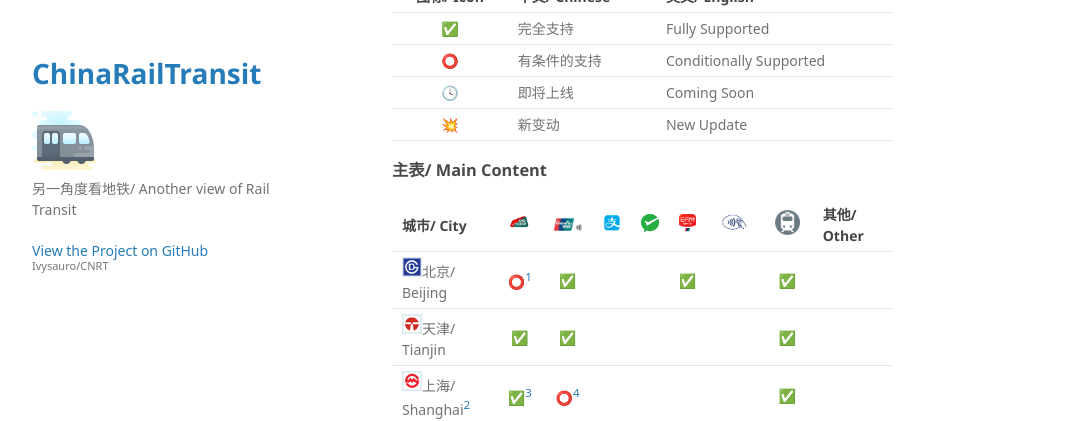
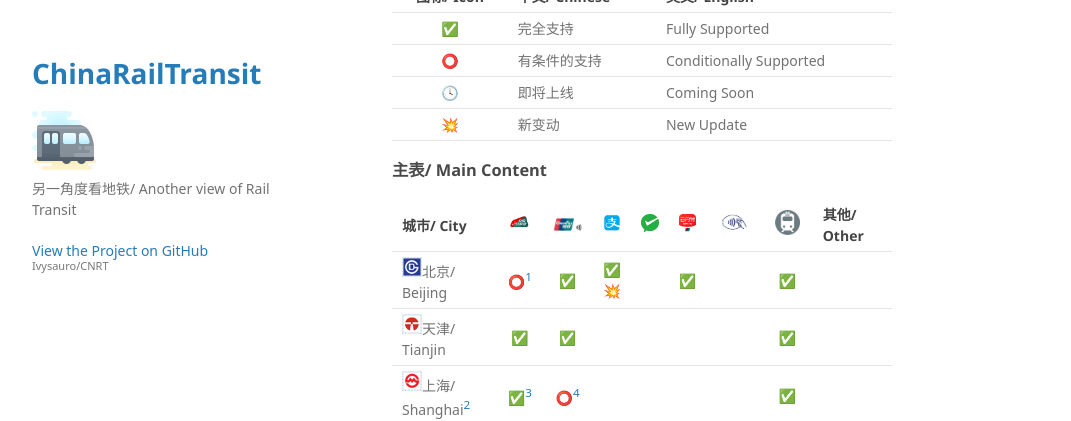
Before and after one commit to Ivysauro/CNRT, a Jekyll site: the page built from data/Pay.md, in a window 1280 px wide and 900 px high, scrolled down 802 px. Shown: the top 421 px of the window, without its empty margins (178-1249 px from the left). Built offline with Jekyll 4.4.1, drawn with Linux system fonts in a browser that asks for light colours; some web fonts are replaced; our own code applies the rules of GitHub Pages for plain Markdown files; a script that is not in the unit is left out.

Commit message:
🍊更新北京数据及评分
北京地铁支持支付宝乘车码过闸

```diff
--- a/data/Pay.md
+++ b/data/Pay.md
@@ -37,7 +37,7 @@
 
 | 城市/ City | <img src="https://raw.githubusercontent.com/Ivysauro/CNRT/master/images/T-Union.png" width="40" hegiht="40" alt="T-Union"/> | <img src="https://raw.githubusercontent.com/Ivysauro/CNRT/master/images/Unionpay NFC.png" width="40" hegiht="40" alt="Unionpay Quickpass"/> | <img src="https://raw.githubusercontent.com/Ivysauro/CNRT/master/images/Alipay.png" width="30" hegiht="30" alt="Alipay Transit QR Code"/> | <img src="https://raw.githubusercontent.com/Ivysauro/CNRT/master/images/WeChat Pay.png" width="25" hegiht="25" alt="WeChat Pay Transit QR Code"/> | <img src="https://raw.githubusercontent.com/Ivysauro/CNRT/master/images/Unionpay.png" width="25" hegiht="25" alt="Unionpay Transit QR Code"/> | <img src="https://raw.githubusercontent.com/Ivysauro/CNRT/master/images/contactless.gif" width="40" hegiht="40" alt="Global Cards"/> | <img src="https://raw.githubusercontent.com/Ivysauro/CNRT/master/images/Rail Transit.png" width="25" hegiht="25" alt="Transit QR Code of Official Apps"/> | 其他/ Other |
 | ---------  | :-----: | :------:  | :---------: | :-------: | :-------: | :-----------: | :-----------: | :- |
-| <img src="https://raw.githubusercontent.com/Ivysauro/CNRT/master/images/city/bj.gif" width="20" hegiht="20"/>北京/ Beijing | ⭕[^bj] | ✅ | | | ✅ | | ✅ |
+| <img src="https://raw.githubusercontent.com/Ivysauro/CNRT/master/images/city/bj.gif" width="20" hegiht="20"/>北京/ Beijing | ⭕[^bj] | ✅ | ✅💥 | | ✅ | | ✅ |
 | <img src="https://raw.githubusercontent.com/Ivysauro/CNRT/master/images/city/tj.gif" width="20" hegiht="20"/>天津/ Tianjin | ✅ | ✅ | | | | | ✅ | |
 | <img src="https://raw.githubusercontent.com/Ivysauro/CNRT/master/images/city/sh.gif" width="20" hegiht="20"/>上海/ Shanghai[^csh] | ✅[^sh1] | ⭕[^sh2] | | | | | ✅ | |
 | <img src="https://raw.githubusercontent.com/Ivysauro/CNRT/master/images/city/gz.gif" width="20" hegiht="20"/>广州/ Guangzhou[^cgz] | ✅ | ⭕[^gz] | ✅ | ✅ |  || ✅ | |
@@ -218,7 +218,7 @@
 
 | 城市/ City | <img src="https://raw.githubusercontent.com/Ivysauro/CNRT/master/images/Alipay.png" width="30" hegiht="30" alt="Alipay"/> | <img src="https://raw.githubusercontent.com/Ivysauro/CNRT/master/images/WeChat Pay.png" width="25" hegiht="25" alt="WeChat Pay"/> | <img src="https://raw.githubusercontent.com/Ivysauro/CNRT/master/images/China Unionpay.png" width="30" hegiht="30" alt="Unionpay"/> | <img src="https://raw.githubusercontent.com/Ivysauro/CNRT/master/images/T-Union.png" width="40" hegiht="40" alt="T-Union"/> | <img src="https://raw.githubusercontent.com/Ivysauro/CNRT/master/images/NFC.png" width="25" hegiht="25" alt="NFC Local Card"/> | 得分/ Score |
 | --------- | :------------: | :--------------: | :-----------: | :------------: | :-----------: | :--------: |
-| <img src="https://raw.githubusercontent.com/Ivysauro/CNRT/master/images/city/bj.gif" width="20" hegiht="20"/>北京/ Beijing | ⭕ | ⭕ | ✅ | ⭕ | ✅ | 70 |
+| <img src="https://raw.githubusercontent.com/Ivysauro/CNRT/master/images/city/bj.gif" width="20" hegiht="20"/>北京/ Beijing | ✅ | ⭕ | ✅ | ⭕ | ✅ | 80 |
 | <img src="https://raw.githubusercontent.com/Ivysauro/CNRT/master/images/city/tj.gif" width="20" hegiht="20"/>天津/ Tianjin | ⭕ | ⭕ | ✅- | ✅ | ⭕ | 65 |
 | <img src="https://raw.githubusercontent.com/Ivysauro/CNRT/master/images/city/sh.gif" width="20" hegiht="20"/>上海/ Shanghai | ⭕ | ⭕ | ⭕- | ✅ | ⭕ | 55 |
 | <img src="https://raw.githubusercontent.com/Ivysauro/CNRT/master/images/city/gz.gif" width="20" hegiht="20"/>广州/ Guangzhou | ✅ | ✅ | ⭕ | ✅ | ⭕ | 80 |
```
